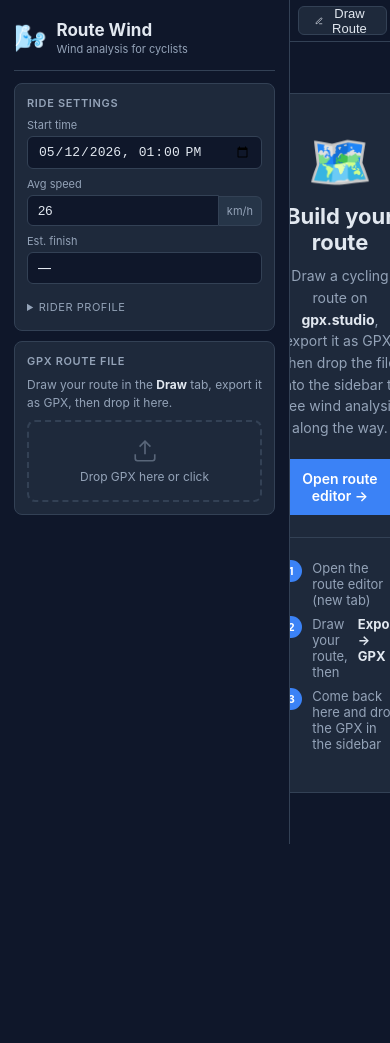
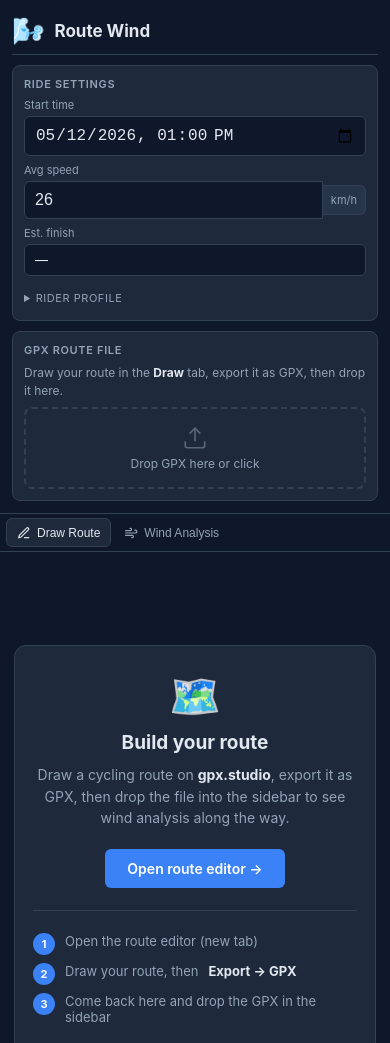
Before and after one commit to mydoom1988/cycling_wind, a website: page index.html in a window 390 px wide. Shown: the top 1043 px of the page. Before the commit the page ends 844 px from the top, so only its background shows below. Drawn offline with nearby package versions, Linux system fonts and the light colour scheme.

Commit message:
Mobile: stack layout vertically below 768px, larger touch targets, repositioned legend, auto-scroll to map after upload

```diff
--- a/app.js
+++ b/app.js
@@ -138,6 +138,10 @@ function handleFile(file) {
       requestAnimationFrame(() => {
         map.invalidateSize();
         map.fitBounds(L.polyline(pts.map(p => [p.lat, p.lon])).getBounds(), { padding: [50, 50] });
+        // On mobile, scroll the map into view so user sees the result
+        if (window.matchMedia('(max-width: 768px)').matches) {
+          document.getElementById('main').scrollIntoView({ behavior: 'smooth', block: 'start' });
+        }
       });
     } catch (err) {
       showToast('Failed to parse GPX: ' + err.message, 'error');
--- a/style.css
+++ b/style.css
@@ -714,3 +714,84 @@ input:focus { border-color: var(--accent); }
 
 /* Weather row in summary (already 3-col, override to 3-col wrapping nicely) */
 .wind-summary-card { grid-template-columns: repeat(3, 1fr) !important; }
+
+/* ── Mobile: stack vertically ─────────────────────────────── */
+@media (max-width: 768px) {
+  body {
+    flex-direction: column;
+    height: auto;
+    min-height: 100vh;
+    overflow-y: auto;
+    overflow-x: hidden;
+  }
+
+  /* Sidebar full-width, no fixed height */
+  #sidebar {
+    width: 100%;
+    min-width: 0;
+    max-height: none;
+    overflow-y: visible;
+    border-right: none;
+    border-bottom: 1px solid var(--border);
+    padding: 12px;
+  }
+
+  /* Main panel below — fixed viewport-relative height */
+  #main {
+    width: 100%;
+    height: 75vh;
+    min-height: 480px;
+    flex: 0 0 auto;
+  }
+
+  /* Tab bar slightly smaller */
+  #tab-bar { padding: 4px 6px; height: 38px; }
+  .tab-btn { padding: 4px 10px; font-size: 12px; }
+
+  /* Bigger touch targets on inputs */
+  input[type="datetime-local"],
+  input[type="number"] {
+    font-size: 16px;   /* iOS won't zoom on focus */
+    padding: 9px 10px;
+  }
+
+  /* Cards a bit tighter */
+  .card { padding: 11px; gap: 7px; }
+
+  /* Legend: smaller, anchored to top-right so it doesn't cover map zoom controls */
+  #legend {
+    bottom: auto;
+    top: 8px;
+    right: 8px;
+    padding: 7px 9px;
+    font-size: 10px;
+  }
+  #legend.elev-collapsed { top: 8px; bottom: auto; }
+  #legend.elev-hidden    { top: 8px; bottom: auto; }
+  .legend-title { font-size: 9px; margin-bottom: 4px; }
+  .legend-item  { font-size: 10px; margin-bottom: 2px; }
+  .legend-sep   { margin: 4px 0; }
+
+  /* Elevation panel a touch shorter */
+  #elevation-svg { height: 80px; }
+
+  /* Wind table rows full-width */
+  .wind-row { padding: 9px 11px; }
+
+  /* Hide brand subtitle on mobile to save space */
+  .brand p { display: none; }
+  .brand   { padding-bottom: 10px; margin-bottom: 0; }
+
+  /* Draw landing simpler on mobile */
+  #draw-landing { padding: 20px 14px; }
+  .draw-hero    { padding: 24px 18px; }
+  .draw-hero h2 { font-size: 19px; }
+  .draw-hero-icon { font-size: 42px; }
+}
+
+/* Very narrow phones */
+@media (max-width: 380px) {
+  .coach-grid { grid-template-columns: 1fr; }
+  .wind-summary-card { grid-template-columns: repeat(2, 1fr) !important; }
+  .rider-grid { grid-template-columns: 1fr; }
+}
```
